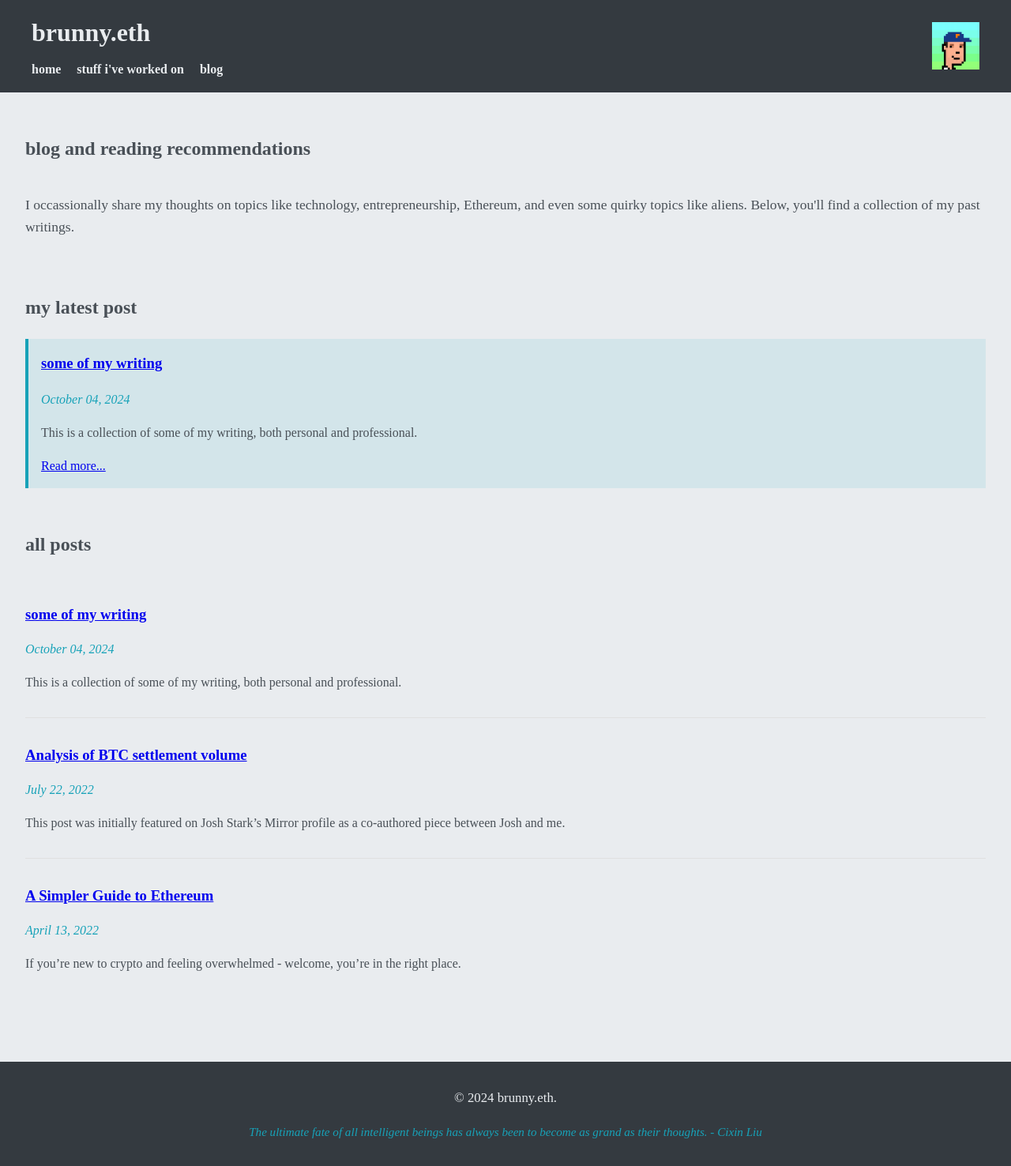
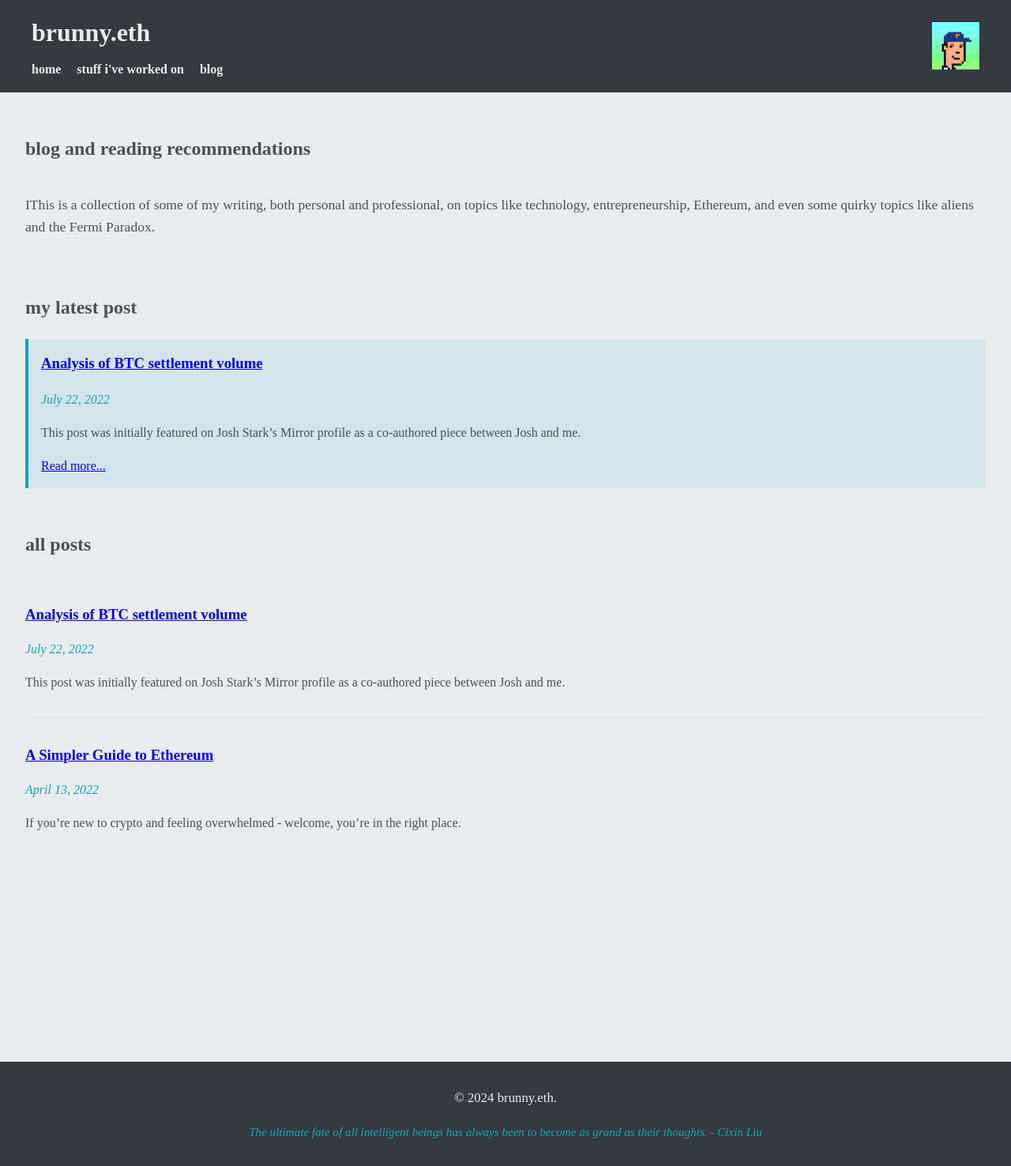
Before and after one commit to brunny-eth/personal-website-project, a Jekyll site: the page built from blog.md, in a window 1280 px wide. Shown: the whole page at 79% size. Built offline with Jekyll 4.4.1, drawn with Linux system fonts in a browser that asks for light colours; some web fonts are replaced.

Commit message:
Update blog page to remove an unnecessary duplicate file

```diff
--- a/_posts/2024-10-04-my-blog.markdown
+++ /dev/null
@@ -1,10 +0,0 @@
----
-layout: post
-title: "some of my writing"
-date: 2024-10-04 13:03:25 -0400
-categories: personal
----
-
-This is a collection of some of my writing, both personal and professional.
-
-These posts cover topics that I'm interested in; topics like basic computer science, applied cryptography, Ethereum, startups, and space exploration.
--- a/blog.md
+++ b/blog.md
@@ -6,7 +6,7 @@
 <h2>blog and reading recommendations</h2>
 
 <div class="blog-intro">
-  <p>I occassionally share my thoughts on topics like technology, entrepreneurship, Ethereum, and even some quirky topics like aliens. Below, you'll find a collection of my past writings.</p>
+  <p>IThis is a collection of some of my writing, both personal and professional, on topics like technology, entrepreneurship, Ethereum, and even some quirky topics like aliens and the Fermi Paradox.</p>
 </div>
 
 <h2>my latest post</h2>
```
